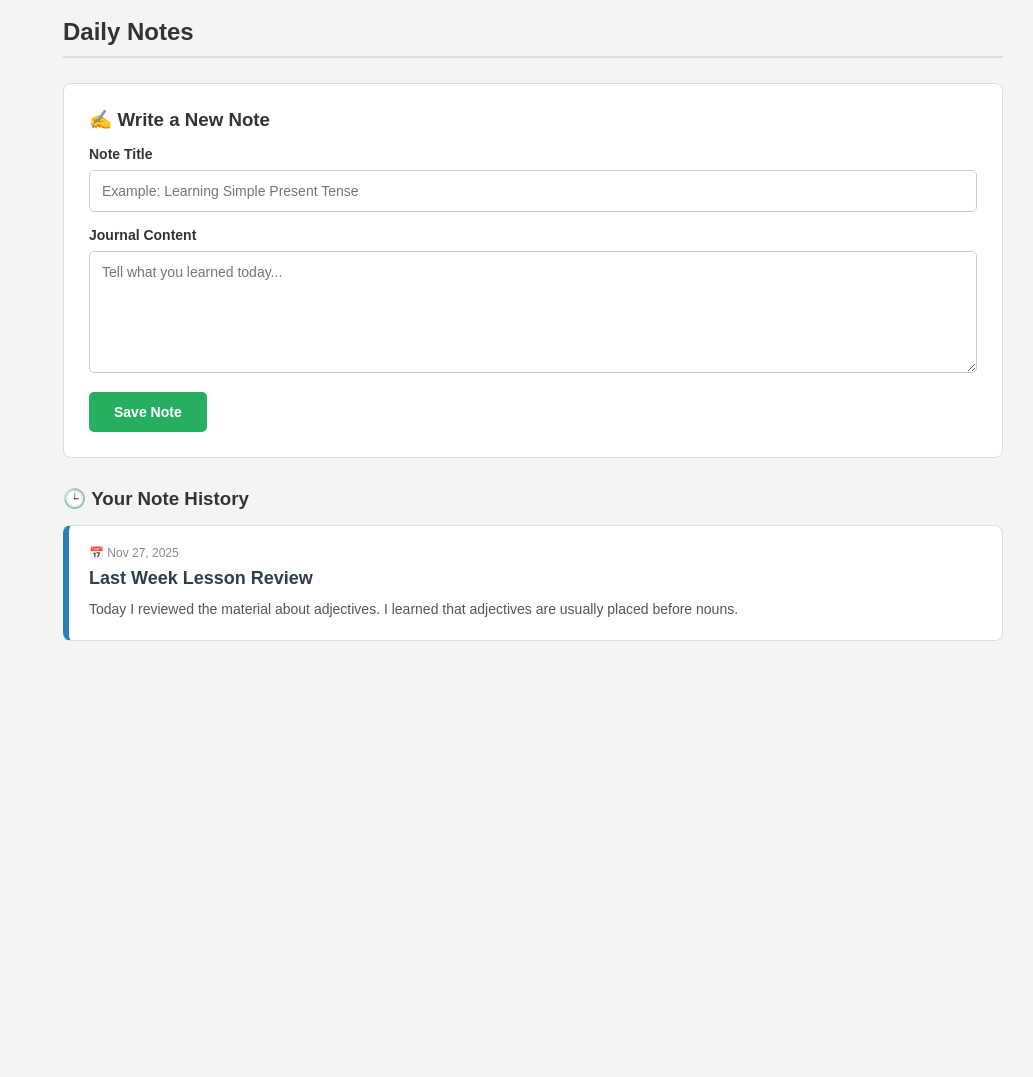
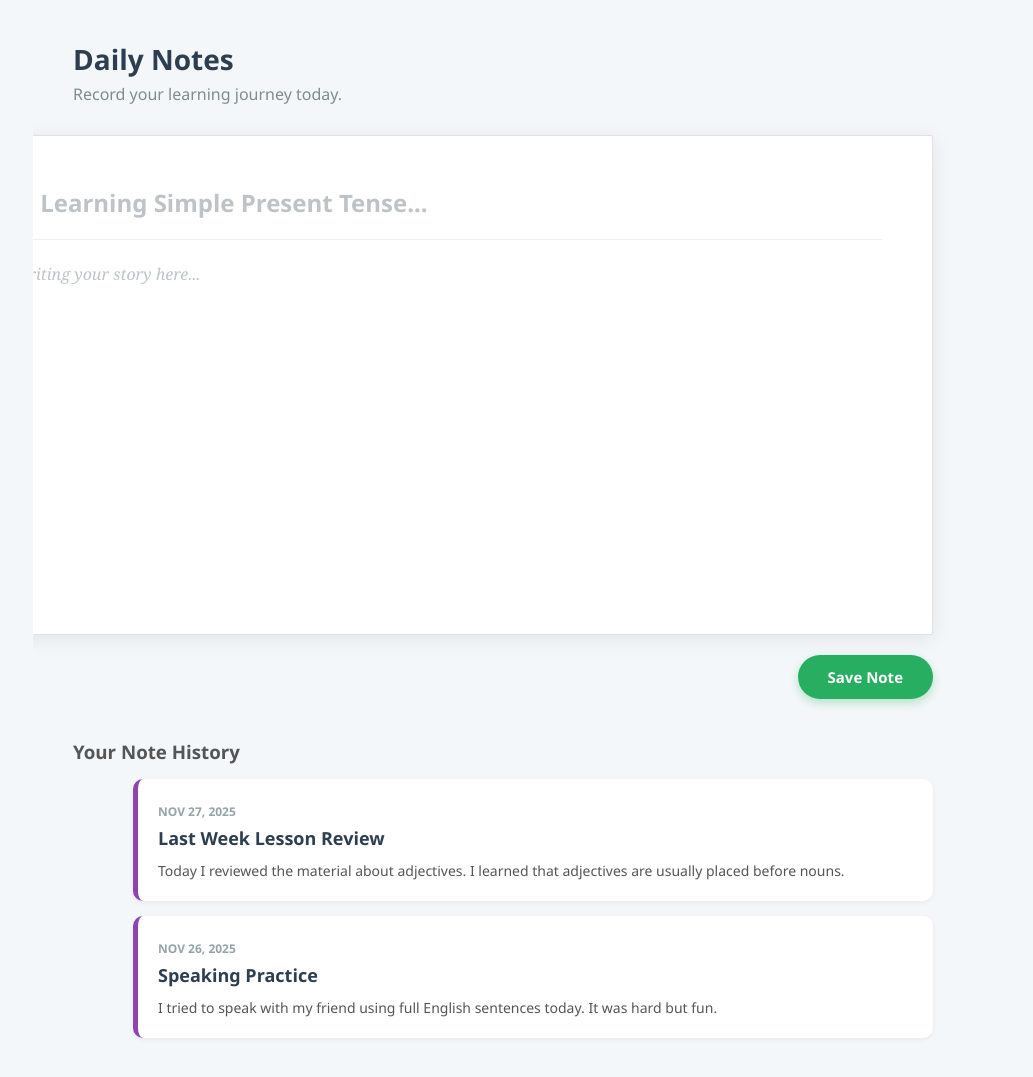
Before and after one commit to ELGHIFARY111/Diaries_Of_Learning, a PHP site: page /views/murid/catatanMurid.php in a window 1280 px wide. Shown: the top 1077 px of the page, without its empty margins (247-1280 px from the left). Run offline with PHP 8.4, Linux system fonts and the light colour scheme.

Commit message:
Update view murid & Guru

```diff
--- a/views/css/catatanMuridStyle.css
+++ b/views/css/catatanMuridStyle.css
@@ -1,117 +1,172 @@
 /* =========================================
-   1. LAYOUT DASAR (Sama seperti Home)
+   1. RESET & LAYOUT DASAR
    ========================================= */
 * {
     margin: 0;
     padding: 0;
     box-sizing: border-box;
-    font-family: Arial, sans-serif;
+    font-family: 'Segoe UI', Arial, sans-serif;
 }
 
 body {
-    background-color: #f4f4f4;
+    background-color: #f4f7f9; /* Background abu-abu lembut */
     color: #333;
+    height: 100vh;
+    overflow: hidden; /* Body tidak scroll */
 }
 
 .container {
     display: flex;
-    min-height: 100vh;
+    height: 100vh;
+    width: 100%;
 }
 
-/* Content Area Basic */
+/* =========================================
+   3. KONTEN UTAMA
+   ========================================= */
 .content {
     flex-grow: 1;
-    padding: 30px;
+    padding: 40px;
+    overflow-y: auto; /* Scroll hanya di konten */
+    height: 100%;
     margin-left: 280px;
-    margin-top: -12px;
 }
 
 .header {
-    margin-bottom: 25px;
-    border-bottom: 2px solid #ddd;
-    padding-bottom: 10px;
+    margin-bottom: 30px;
+}
+.header h2 { font-size: 28px; color: #2c3e50; margin-bottom: 5px; }
+.header p { color: #7f8c8d; }
+
+
+/* =========================================
+   4. DESAIN INPUT SEPERTI KERTAS (WORD LOOK)
+   ========================================= */
+.note-form {
+    max-width: 800px; /* Batasi lebar agar mirip kertas A4 */
+    margin: 0 auto; /* Tengah */
 }
 
-/* =========================================
-   2. GAYA KHUSUS HALAMAN CATATAN
-   ========================================= */
-
-/* Kotak Formulir */
-.form-box {
+/* Lembaran Kertas Putih */
+.word-sheet {
     background: white;
-    padding: 25px;
-    border: 1px solid #ddd;
-    border-radius: 8px;
+    border-radius: 2px; /* Sudut agak lancip mirip kertas */
+    padding: 40px 50px; /* Padding luas */
+    box-shadow: 0 4px 20px rgba(0,0,0,0.08); /* Bayangan mengambang */
+    border: 1px solid #e1e1e1;
+    min-height: 500px; /* Tinggi kertas minimal */
+    display: flex;
+    flex-direction: column;
+    margin-left: -210px;
 }
 
-.form-group {
-    margin-bottom: 15px;
+/* Input Judul (Tanpa Border Kotak) */
+.input-title {
+    width: 100%;
+    border: none;
+    font-size: 24px;
+    font-weight: bold;
+    color: #2c3e50;
+    padding: 10px 0;
+    outline: none;
+    font-family: 'Segoe UI', sans-serif;
 }
 
-.form-group label {
-    display: block;
-    margin-bottom: 8px;
-    font-weight: bold;
-    font-size: 14px;
+.input-title::placeholder { color: #bdc3c7; }
+
+/* Garis Pemisah */
+.separator {
+    border: 0;
+    height: 1px;
+    background: #eee;
+    margin: 10px 0 20px 0;
 }
 
-/* Input & Textarea */
-.input-field {
+/* Input Isi (Textarea Luas & Font Dokumen) */
+.input-body {
     width: 100%;
-    padding: 12px;
-    border: 1px solid #ccc;
-    border-radius: 5px;
-    font-size: 14px;
+    flex-grow: 1; /* Mengisi sisa kertas */
+    border: none;
+    resize: none; /* Tidak bisa ditarik user */
+    outline: none;
+    font-size: 16px;
+    line-height: 1.8; /* Spasi baris nyaman dibaca */
+    color: #34495e;
+
+    /* Font mirip dokumen ketikan */
+    font-family: 'Georgia', 'Times New Roman', serif;
+    min-height: 300px;
 }
 
-.input-field:focus {
-    border-color: #2980b9; /* Biru saat diklik */
-    outline: none;
+.input-body::placeholder {
+    color: #bdc3c7;
+    font-style: italic;
 }
 
 /* Tombol Simpan */
+.action-bar {
+    margin-top: 20px;
+    text-align: right;
+}
+
 .btn-simpan {
-    background-color: #27ae60; /* Hijau */
+    background-color: #27ae60;
     color: white;
     border: none;
-    padding: 12px 25px;
-    border-radius: 5px;
+    padding: 12px 30px;
+    border-radius: 30px; /* Bulat kapsul */
     font-weight: bold;
+    font-size: 15px;
     cursor: pointer;
-    font-size: 14px;
+    box-shadow: 0 4px 10px rgba(39, 174, 96, 0.3);
+    transition: 0.2s;
 }
 
 .btn-simpan:hover {
     background-color: #219150;
+    transform: translateY(-2px);
 }
 
-/* Kartu Riwayat (History) */
+
+/* =========================================
+   5. RIWAYAT CATATAN
+   ========================================= */
+.history-list {
+    max-width: 800px;
+    margin: 0 auto;
+}
+
 .history-card {
     background: white;
-    border: 1px solid #ddd;
-    border-radius: 8px;
+    border-radius: 10px;
     padding: 20px;
     margin-bottom: 15px;
-    border-left: 6px solid #2980b9; /* Garis biru tebal di kiri */
+    box-shadow: 0 2px 5px rgba(0,0,0,0.05);
+    border-left: 5px solid #8e44ad; /* Aksen Ungu */
+    transition: transform 0.2s;
+    margin-left: -210;
 }
 
-.card-meta {
-    display: flex;
-    gap: 15px;
+.history-card:hover {
+    transform: translateX(5px);
+}
+
+.card-meta span {
     font-size: 12px;
-    color: #888;
-    margin-bottom: 8px;
+    color: #95a5a6;
+    font-weight: 600;
+    text-transform: uppercase;
 }
 
 .card-title {
     font-size: 18px;
     font-weight: bold;
-    margin-bottom: 10px;
+    margin: 5px 0 10px 0;
     color: #2c3e50;
 }
 
 .card-body {
     font-size: 14px;
+    color: #555;
     line-height: 1.5;
-    color: #555;
 }
--- a/views/css/guru.css
+++ b/views/css/guru.css
@@ -157,6 +157,7 @@ a:hover {
     background: linear-gradient(90deg, var(--color-primary), var(--color-accent-blue));
     transform: translateY(-2px);
     box-shadow: 0 6px 15px rgba(108, 92, 231, 0.5);
+    color: white;
 }
 
 .btn-primary {
@@ -169,6 +170,7 @@ a:hover {
     background: linear-gradient(90deg, #5d4ce5, var(--color-primary));
     transform: translateY(-2px);
     box-shadow: 0 4px 10px rgba(108, 92, 231, 0.3);
+    color: white;
 }
 
 .bottom-section {
--- a/views/murid/catatanMurid.php
+++ b/views/murid/catatanMurid.php
@@ -5,46 +5,62 @@
     <meta charset="UTF-8">
     <meta name="viewport" content="width=device-width, initial-scale=1.0">
     <title>Daily Notes - School Diary</title>
-    <link rel="stylesheet" href="./views/css/catatanMuridStyle.css">
+    <link rel="stylesheet" href="views/css/catatanMuridStyle.css">
 </head>
 
 <body>
 
     <div class="container">
+
         <div class="content">
 
             <div class="header">
                 <h2>Daily Notes</h2>
+                <p>Record your learning journey today.</p>
             </div>
 
-            <div class="form-box">
-                <h3 style="margin-bottom: 15px;">✍️ Write a New Note</h3>
+            <form action="" method="POST" class="note-form">
 
-                <form action="" method="POST">
-                    <div class="form-group">
-                        <label>Note Title</label>
-                        <input type="text" name="judul" class="input-field" placeholder="Example: Learning Simple Present Tense" required>
+                <div class="word-sheet">
+
+                    <input type="text" name="judul" class="input-title" placeholder="Title: Learning Simple Present Tense..." required autocomplete="off">
+
+                    <hr class="separator">
+
+                    <textarea name="isi" class="input-body" placeholder="Start writing your story here..." required></textarea>
+
                 </div>
 
-                    <div class="form-group">
-                        <label>Journal Content</label>
-                        <textarea name="isi" class="input-field" rows="6" placeholder="Tell what you learned today..." required></textarea>
+                <div class="action-bar">
+                    <button type="submit" class="btn-simpan">Save Note</button>
                 </div>
 
-                    <button type="submit" class="btn-simpan">Save Note</button>
             </form>
-            </div>
 
-            <h3 style="margin: 30px 0 15px 0;">🕒 Your Note History</h3>
+            <h3 style="margin: 40px 0 15px 0; color: #555;">Your Note History</h3>
+
+            <div class="history-list">
 
                 <div class="history-card">
                     <div class="card-meta">
-                    <span>📅 Nov 27, 2025</span>
+                        <span>Nov 27, 2025</span>
                     </div>
                     <div class="card-title">Last Week Lesson Review</div>
                     <div class="card-body">
                         Today I reviewed the material about adjectives. I learned that adjectives are usually placed before nouns.
                     </div>
+                </div>
+
+                 <div class="history-card">
+                    <div class="card-meta">
+                        <span>Nov 26, 2025</span>
+                    </div>
+                    <div class="card-title">Speaking Practice</div>
+                    <div class="card-body">
+                        I tried to speak with my friend using full English sentences today. It was hard but fun.
+                    </div>
+                </div>
+
             </div>
 
         </div>
--- a/views/murid/kerjakanMisiMurid.php
+++ b/views/murid/kerjakanMisiMurid.php
@@ -14,10 +14,10 @@
 
         <div class="content">
 
-            <a href="misi.php" class="btn-back">⬅ Back to Mission List</a>
+            <a href="misi.php" class="btn-back">Back to Mission List</a>
 
             <div class="header-misi">
-                <span class="badge badge-school">🏫 School Mission</span>
+                <span class="badge badge-school">School Mission</span>
                 <h1>Adjective Challenge</h1>
                 <p class="deskripsi">
                     Instruction: Find the meaning of the 5 adjectives below, then create one simple sentence using each word.
--- a/views/murid/kosakataMurid.php
+++ b/views/murid/kosakataMurid.php
@@ -18,7 +18,7 @@
             </div>
 
             <div class="form-box">
-                <h3>➕ Add New Word</h3>
+                <h3>Add New Word</h3>
                 <form action="" method="POST" style="margin-top: 15px;">
 
                     <div class="form-row">
@@ -43,7 +43,7 @@
 
             <div class="list-section">
                 <div class="list-header">
-                    <h3>📚 Your Collection (5 Words)</h3>
+                    <h3>Your Collection (5 Words)</h3>
                     <input type="text" class="search-box" placeholder="Search word...">
                 </div>
 
```
Also changed, not shown: views/css/profilMuridStyle.css (+106 -98 lines), views/murid/homeMurid.php (+4 -4 lines), views/murid/misiMurid.php (+5 -5 lines), views/murid/profilMurid.php (+50 -33 lines). Lines whose indentation alone changed are shown as unchanged.
